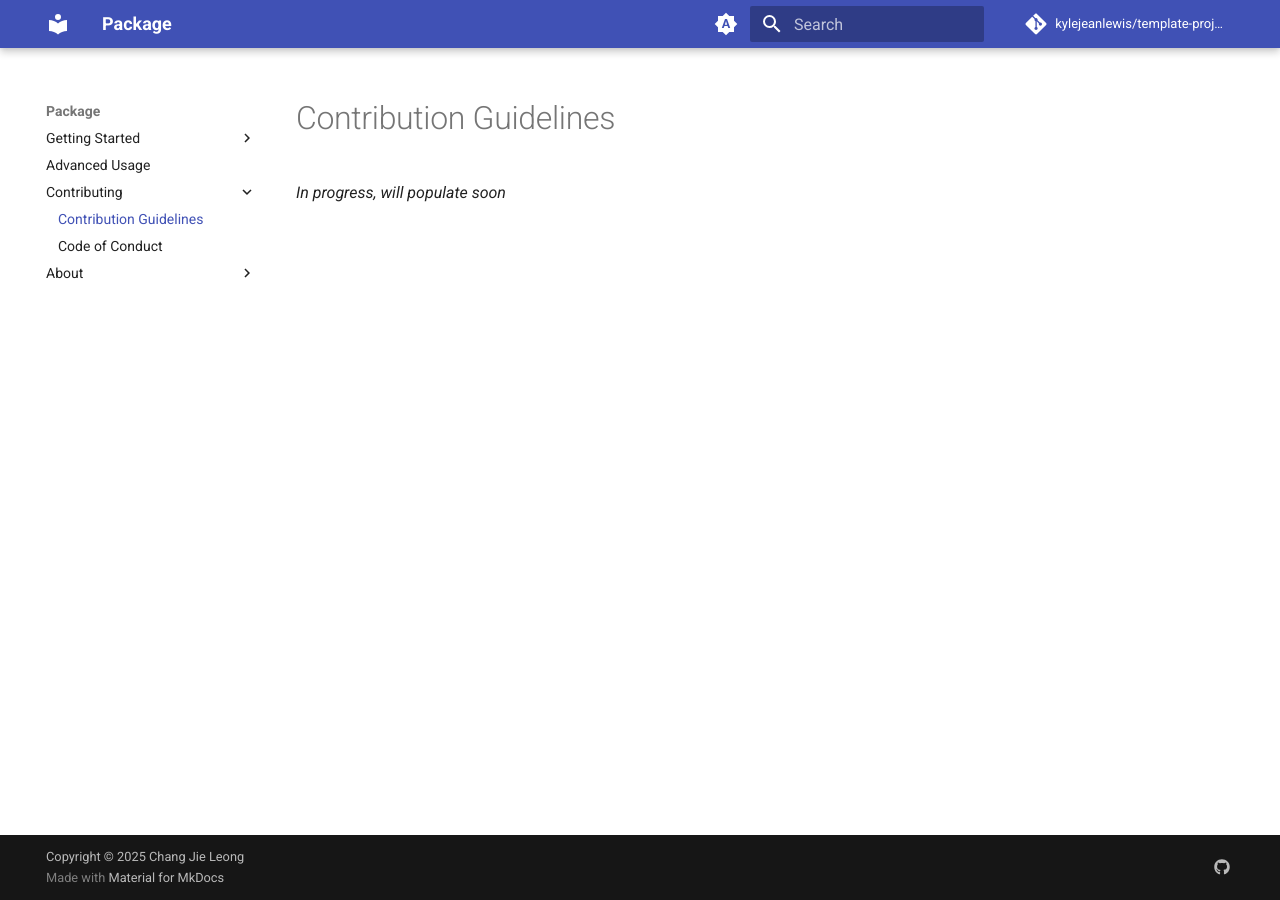
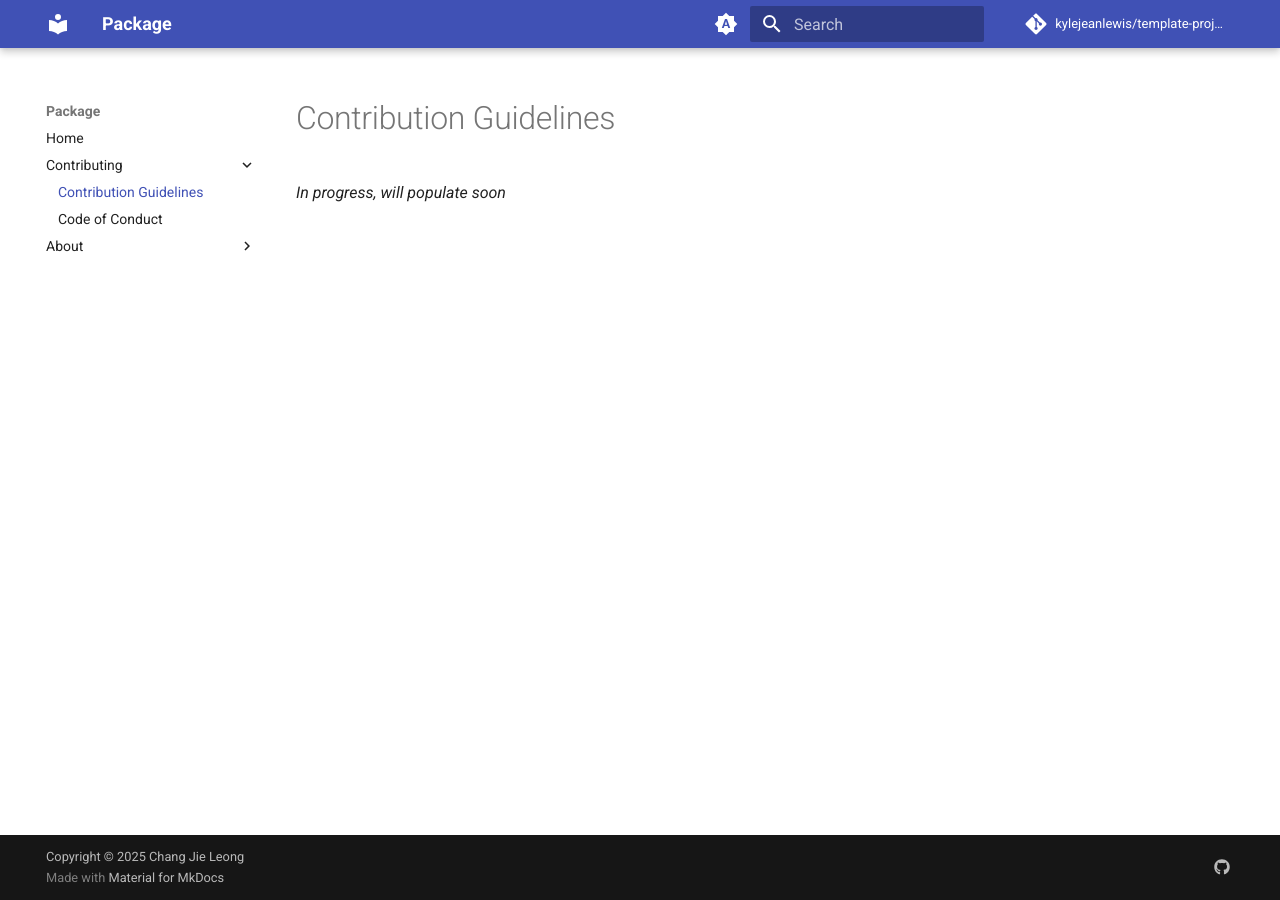
Before and after one commit to kylejeanlewis/template-project, an MkDocs documentation site: the page built from docs/CONTRIBUTING.md, in a window 1280 px wide. Built offline with MkDocs 1.6.1 and Material for MkDocs 9.7.7, drawn with Linux system fonts in a browser that asks for light colours; comment, search, counter and statistics services are not loaded; the version menu is left out.

Commit message:
Update mkdocs.yaml

```diff
--- a/mkdocs.yaml
+++ b/mkdocs.yaml
@@ -62,9 +62,7 @@ markdown_extensions:
 watch:
 - package/
 nav:
-- Getting Started:
-  - Overview: site/overview.md
-- Advanced Usage: site/advanced_usage.md
+- Home: index.md
 # - Reference
 - Contributing:
   - Contribution Guidelines: CONTRIBUTING.md
```
